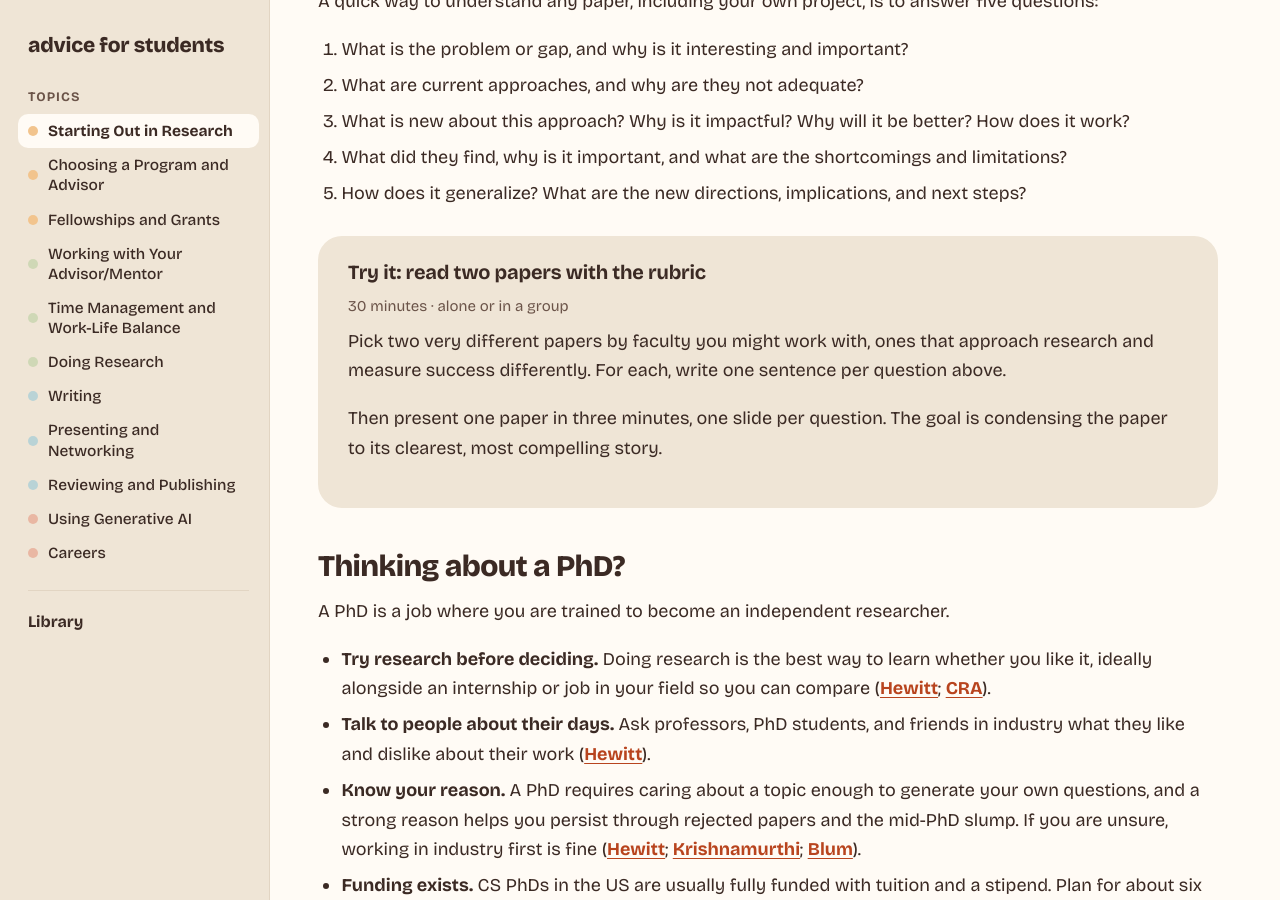
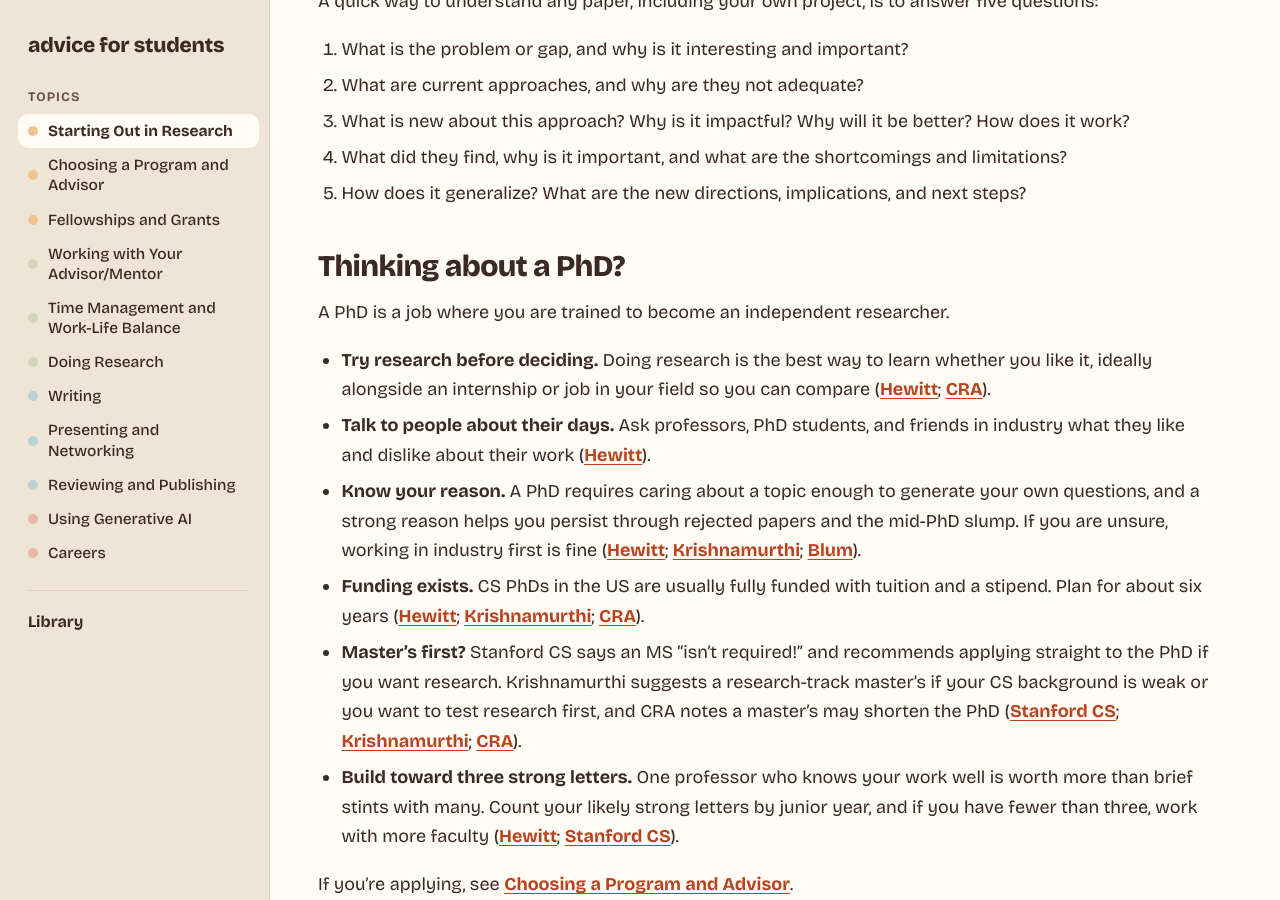
Before and after one commit to merylye/student-advice, a Jekyll site: the page built from topics/starting-out.md, in a window 1280 px wide and 900 px high, scrolled down 1833 px. Built offline with Jekyll 4.4.1, drawn with Linux system fonts in a browser that asks for light colours.

Commit message:
Remove rubric exercise from Starting Out
Co-Authored-By: Claude Opus 5.5 <noreply@anthropic.com>
Claude-Session: https://claude.ai/code/session_01C25QM1QrULTUCEMLhuM8KY

```diff
--- a/topics/starting-out.md
+++ b/topics/starting-out.md
@@ -39,15 +39,6 @@ A quick way to understand any paper, including your own project, is to answer fi
 4. What did they find, why is it important, and what are the shortcomings and limitations?
 5. How does it generalize? What are the new directions, implications, and next steps?
 
-<div class="exercise" markdown="1">
-### Try it: read two papers with the rubric
-<p class="meta">30 minutes · alone or in a group</p>
-
-Pick two very different papers by faculty you might work with, ones that approach research and measure success differently. For each, write one sentence per question above.
-
-Then present one paper in three minutes, one slide per question. The goal is condensing the paper to its clearest, most compelling story.
-</div>
-
 ## Thinking about a PhD?
 
 A PhD is a job where you are trained to become an independent researcher.
```
